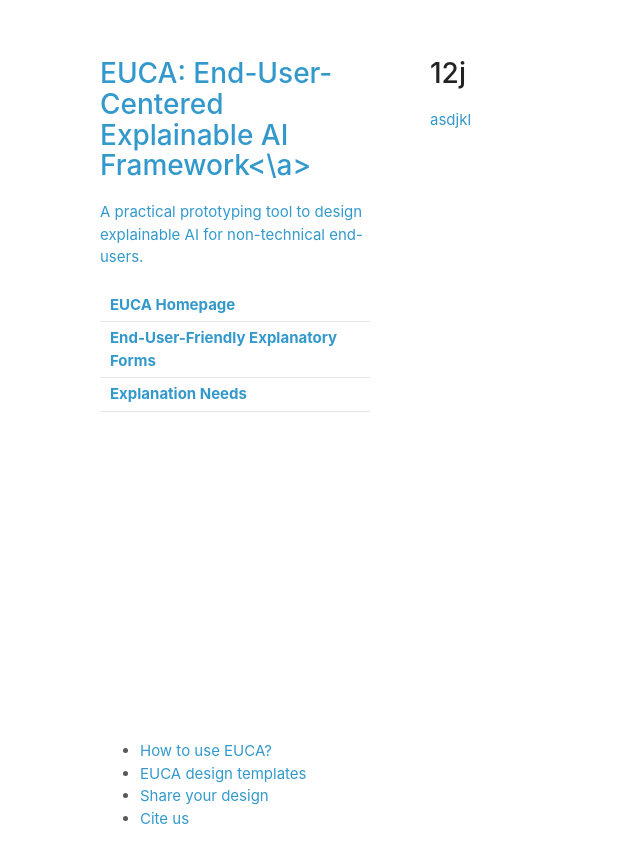
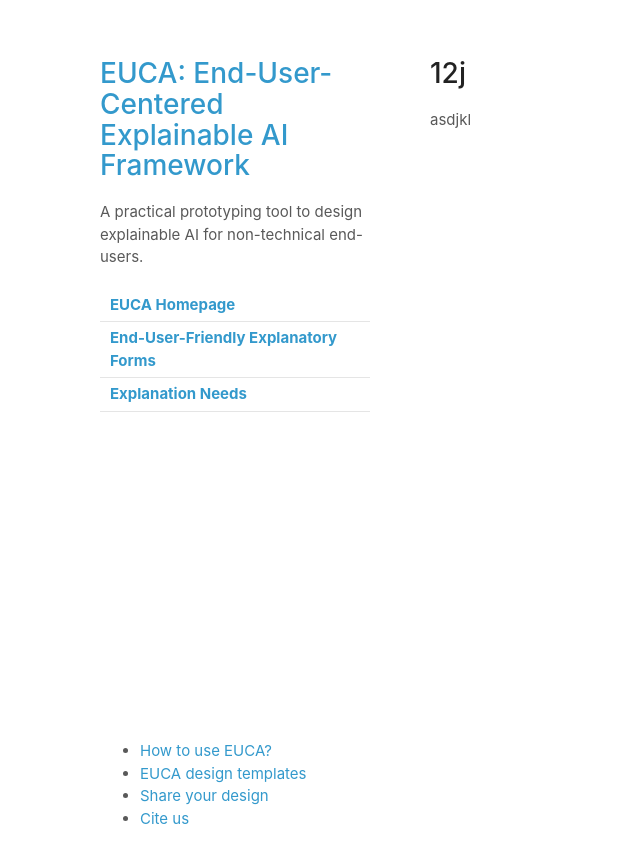
Before and after one commit to data-corentinv/end-user-xai, a Jekyll site: the page built from need.md, in a window 1280 px wide. Shown: the top 863 px of the page, without its empty margins (0-640 px from the left). Built offline with Jekyll 4.4.1, drawn with Linux system fonts in a browser that asks for light colours; our own code applies the rules of GitHub Pages for plain Markdown files; part of the change alters nothing that is shown.

```diff
--- a/_layouts/default.html
+++ b/_layouts/default.html
@@ -12,7 +12,7 @@
   <body>
     <div class="wrapper">
       <header>
-        <h1><a href="/">{{ site.title | default: site.github.repository_name }}<\a></h1>
+        <h1><a href="https://weina.me/end-user-xai">{{ site.title | default: site.github.repository_name }}</a></h1>
         <p>{{ site.description | default: site.github.project_tagline }}</p>
 
         <table>
```
